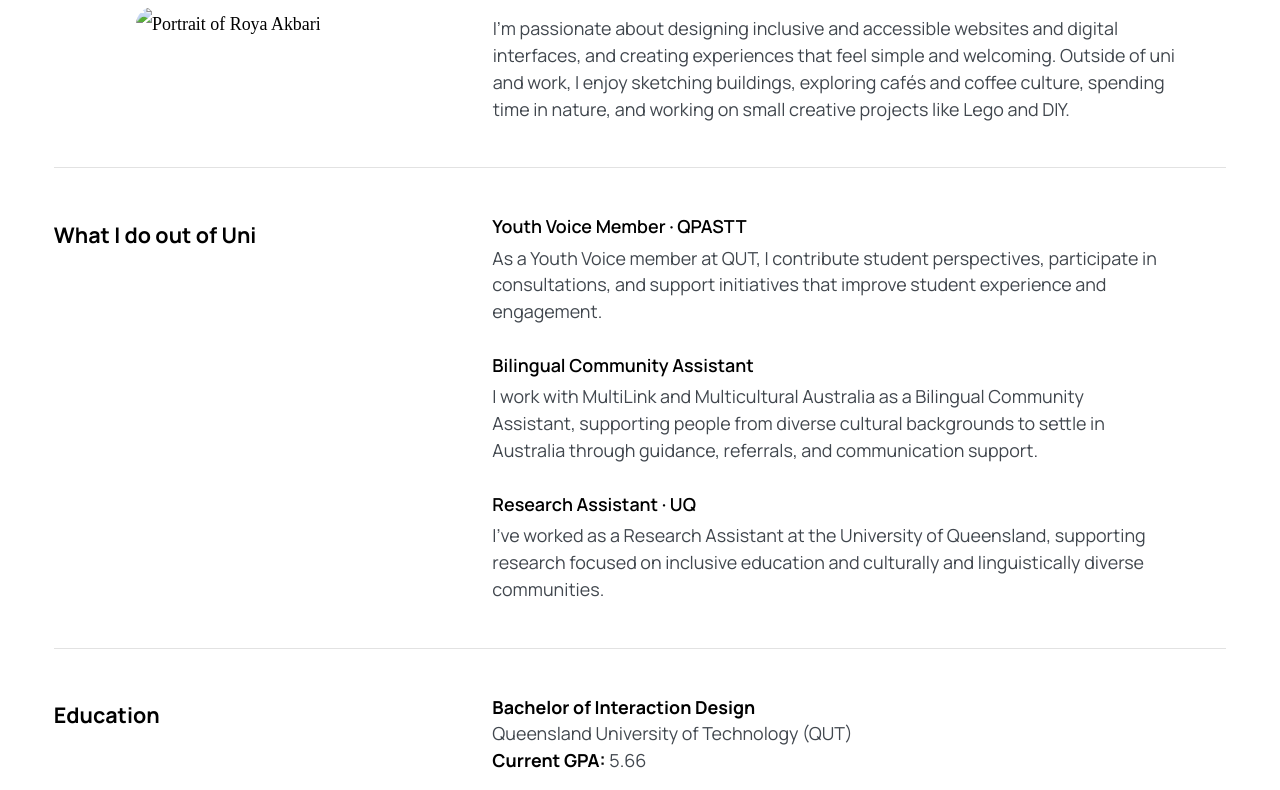
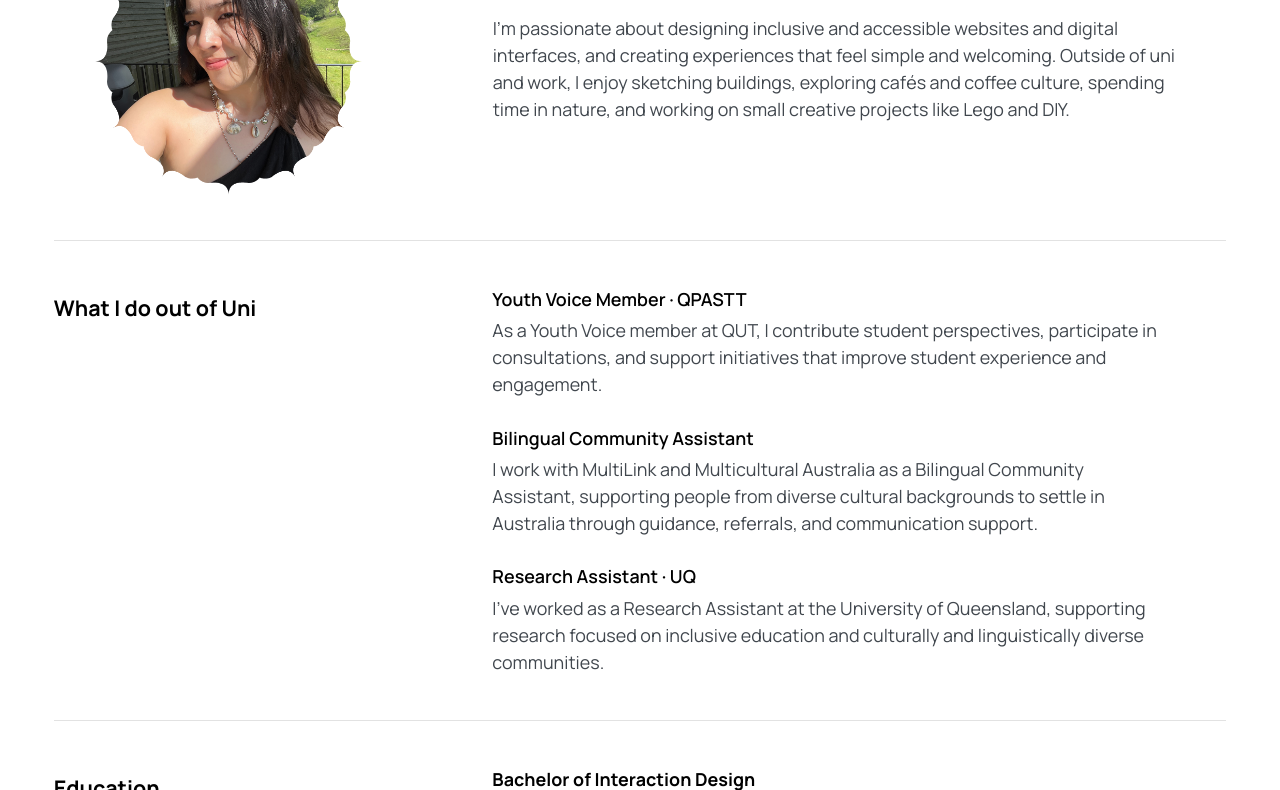
Before and after one commit to itsr0ya/royaakbari, a plain HTML site: page about.html in a window 1280 px wide. Shown: the part 246-1036 px from the top of the page. Drawn offline with Linux system fonts and the light colour scheme; a web font is replaced by a local one.

Commit message:
photo added

```diff
--- a/about.html
+++ b/about.html
@@ -34,7 +34,7 @@
   <main class="main-section">
     <section class="about-hero" id="main-content" tabindex="-1">
       <figure class="about-photo">
-        <img src="Images/roya.akbariimg.png" alt="Portrait of Roya Akbari">
+        <img src="Images/roya.akbari.png" alt="Portrait of Roya Akbari">
       </figure>
       <div class="about-hero__content">
         <h1 class="about-title">Hello, I'm Roya</h1>
```
